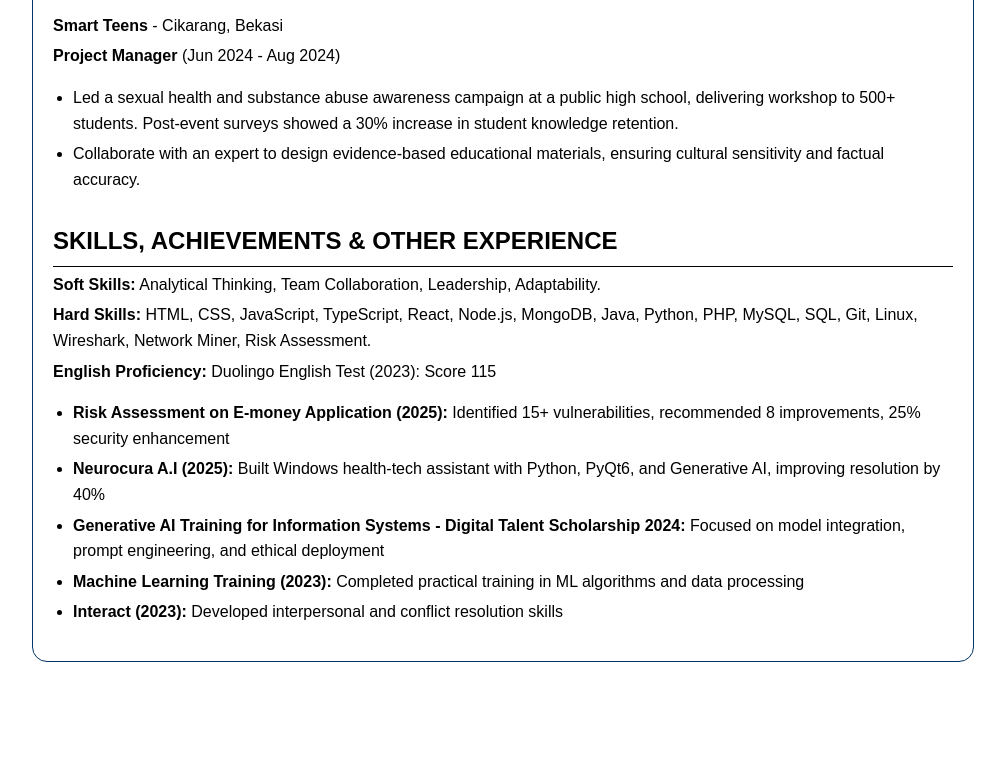
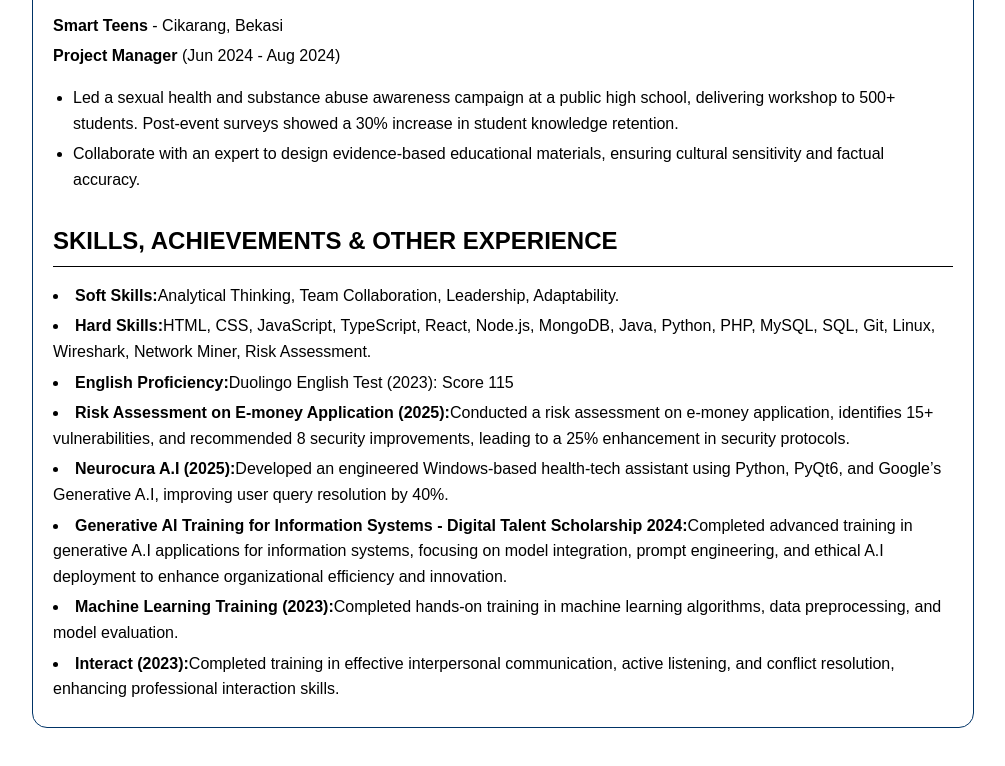
Before and after one commit to andreassihono/CV, a plain HTML site: page Willy.html in a window 1280 px wide. Shown: the part 1568-2334 px from the top of the page, without its empty margins (137-1142 px from the left). Before the commit the page ends 2270 px from the top, so only its background shows below. Drawn offline with Linux system fonts and the light colour scheme.

Commit message:
Update Willy.html

```diff
--- a/Willy.html
+++ b/Willy.html
@@ -24,6 +24,7 @@
       margin-top: 30px;
       border-bottom: 1px solid #000;
       padding-bottom: 5px;
+      font-size: 24px;
     }
     p, li {
       margin: 5px 0;
@@ -103,15 +104,16 @@
   </ul>
 
   <h2>SKILLS, ACHIEVEMENTS & OTHER EXPERIENCE</h2>
-  <p><strong>Soft Skills:</strong> Analytical Thinking, Team Collaboration, Leadership, Adaptability.</p>
-  <p><strong>Hard Skills:</strong> HTML, CSS, JavaScript, TypeScript, React, Node.js, MongoDB, Java, Python, PHP, MySQL, SQL, Git, Linux, Wireshark, Network Miner, Risk Assessment.</p>
-  <p><strong>English Proficiency:</strong> Duolingo English Test (2023): Score 115</p>
-  <ul>
-    <li><strong>Risk Assessment on E-money Application (2025):</strong> Identified 15+ vulnerabilities, recommended 8 improvements, 25% security enhancement</li>
-    <li><strong>Neurocura A.I (2025):</strong> Built Windows health-tech assistant with Python, PyQt6, and Generative AI, improving resolution by 40%</li>
-    <li><strong>Generative AI Training for Information Systems - Digital Talent Scholarship 2024:</strong> Focused on model integration, prompt engineering, and ethical deployment</li>
-    <li><strong>Machine Learning Training (2023):</strong> Completed practical training in ML algorithms and data processing</li>
-    <li><strong>Interact (2023):</strong> Developed interpersonal and conflict resolution skills</li>
+  <ul></ul>
+    <li><strong>Soft Skills:</strong>Analytical Thinking, Team Collaboration, Leadership, Adaptability.</li>
+    <li><strong>Hard Skills:</strong>HTML, CSS, JavaScript, TypeScript, React, Node.js, MongoDB, Java, Python, PHP, MySQL, SQL, Git, Linux, Wireshark, Network Miner, Risk Assessment.</li>
+    <li><strong>English Proficiency:</strong>Duolingo English Test (2023): Score 115</li>
+    <li><strong>Risk Assessment on E-money Application (2025):</strong>Conducted a risk assessment on e-money application, identifies 15+ vulnerabilities, and recommended 8 security improvements, leading to a 25% enhancement in security protocols.</li>
+    <li><strong>Neurocura A.I (2025):</strong>Developed an engineered Windows-based health-tech assistant using Python, PyQt6, and Google’s Generative A.I, improving user query resolution by 40%.</li>
+    <li><strong>Generative AI Training for Information Systems - Digital Talent Scholarship 2024:</strong>Completed advanced training in generative A.I applications for information systems, focusing on model integration,
+prompt engineering, and ethical A.I deployment to enhance organizational efficiency and innovation.</li>
+    <li><strong>Machine Learning Training (2023):</strong>Completed hands-on training in machine learning algorithms, data preprocessing, and model evaluation.</li>
+    <li><strong>Interact (2023):</strong>Completed training in effective interpersonal communication, active listening, and conflict resolution, enhancing professional interaction skills.</li>
   </ul>
     </div>
 </body>
```
